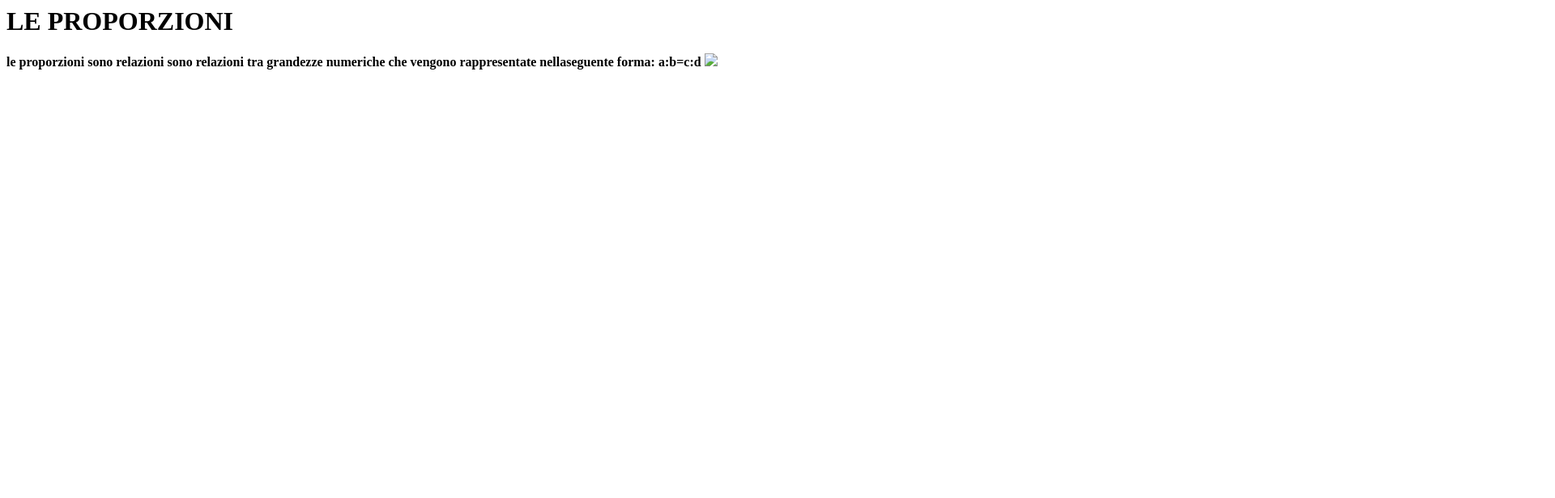
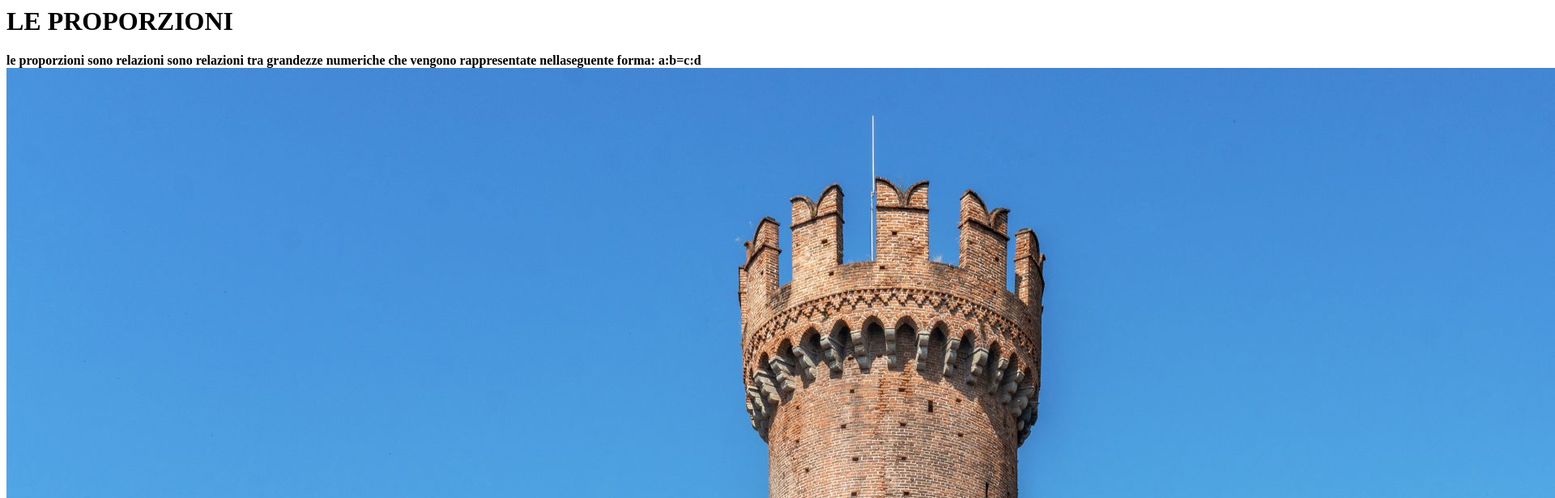
Before and after one commit to RebbyBarberini/RebbyBarberini.github.io, a plain HTML site: page index.html in a window 1280 px wide. Shown: the top 616 px of the page at 81% size, 1920 px wide, since content can reach past the window. Drawn offline with Linux system fonts and the light colour scheme.

Commit message:
Update index.html

```diff
--- a/index.html
+++ b/index.html
@@ -1,3 +1,3 @@
 <h1>LE PROPORZIONI</h1>
 <b> le proporzioni sono relazioni sono relazioni tra grandezze numeriche che vengono rappresentate nellaseguente forma: a:b=c:d</b>
-<img src="castello.jpeg">
+<img src="castello.jpg">
```
